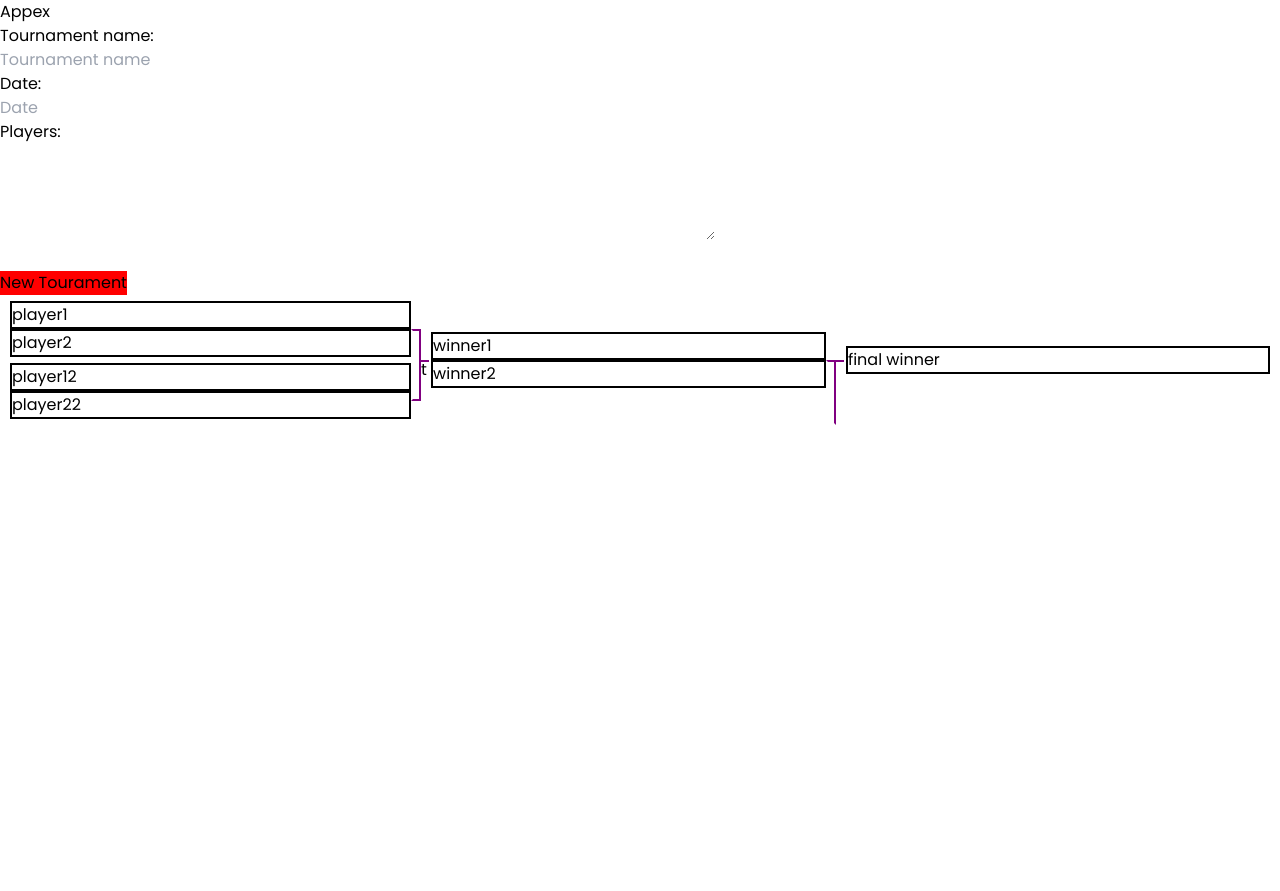
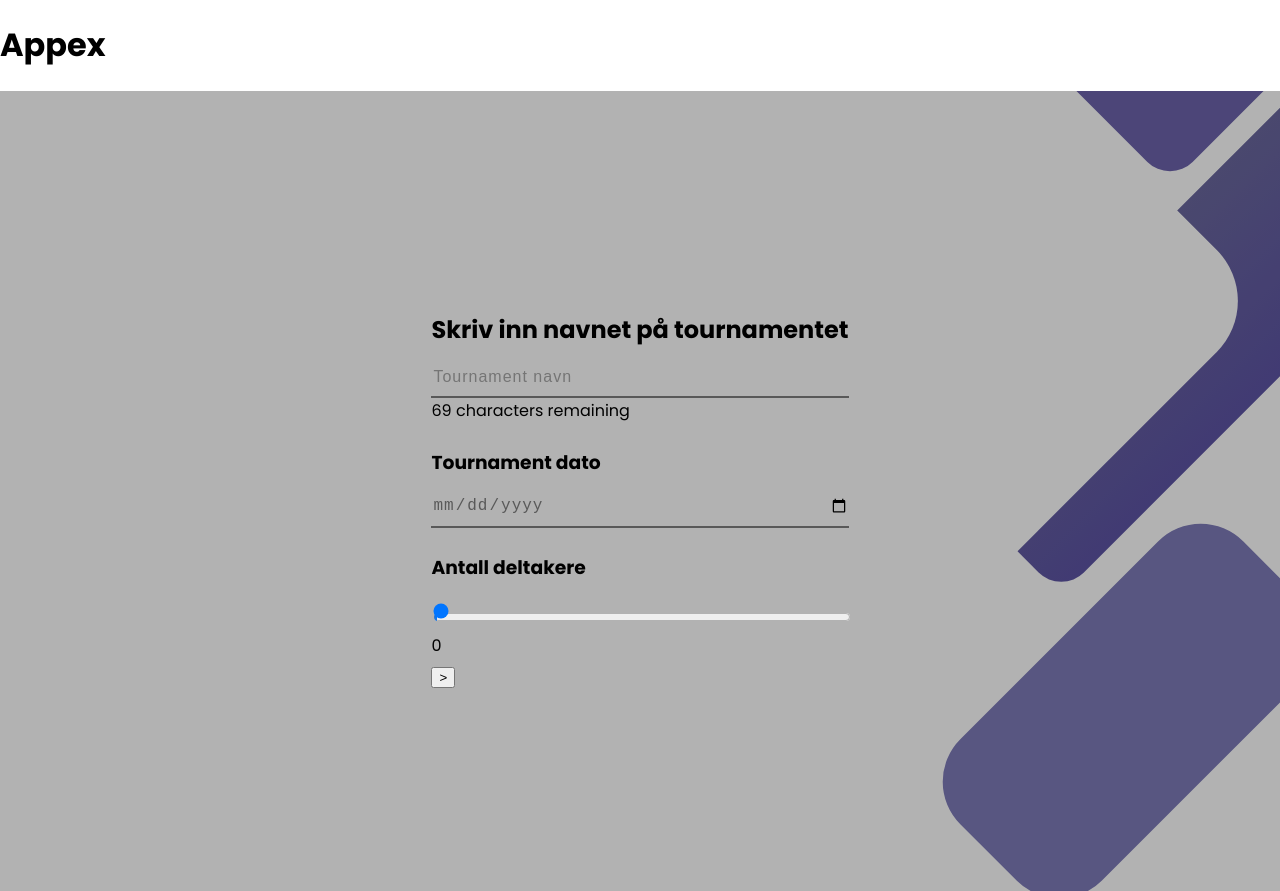
Before and after one commit to ArvidWedtstein/Appex-Tournaments, a Nuxt app in the folder frontend/: page /overview in a window 1280 px wide. Before the commit the page ends 800 px from the top, so only its background shows below. Built offline with nearby package versions, Linux system fonts and the light colour scheme.

Commit message:
pages. farger og colorscheme fikse eg seinare.

```diff
--- a/frontend/nuxt.config.ts
+++ b/frontend/nuxt.config.ts
@@ -2,5 +2,5 @@ import { defineNuxtConfig } from 'nuxt3'
 
 export default defineNuxtConfig({
     css: ['~/style.scss'],
-    buildModules: ['@nuxtjs/tailwindcss']
+    buildModules: []
 })
--- a/frontend/pages/overview.vue
+++ b/frontend/pages/overview.vue
@@ -2,17 +2,45 @@
 
 <template>
   <div>
+    <div v-if="page === 0" class="page">
       <form>
-      <label for="tname">Tournament name:</label><br>
-      <input type="text" id="tname" name="tname" placeholder="Tournament name"><br>
-      <label for="tdate">Date:</label><br>
-      <input type="text" id="tdate" name="tdate" placeholder="Date"><br>
-      <label for="tplayers">Players:</label><br>
-      <!--<textarea id="tplayers" v-model="players" name="tplayers" rows="4" cols="50"></textarea><br><br>-->
+        <div class="inputBox">
+          <h2>Skriv inn navnet på tournamentet</h2>
+          <input v-model.trim="tournamentName" type="text" id="tname" name="tname" placeholder="Tournament navn" maxlength = "69">
+          <span class="limiter">{{ 69 - tournamentName.length }} characters remaining</span>
+        </div>
+        <div class="inputBox">
+          <h3>Tournament dato</h3>
+          <input type="date" id="tdate" name="tdate" placeholder="Dato">
+        </div>
+        <div class="inputBox">
+          <h3>Antall deltakere</h3>
+          <input type="range" min="2" max="69" id="players" v-model.number="playerInt">
+          <span class="limit">{{playerInt}}</span>
+        </div>
+        <div class="inputBox">
+          <button v-on:click="nextPage()">></button>
+        </div>
+      </form>
+      <div class="screen__background">
+        <span class="screen__background__shape screen__background__shape4"></span>
+        <span class="screen__background__shape screen__background__shape3"></span>
+        <span class="screen__background__shape screen__background__shape2"></span>
+        <span class="screen__background__shape screen__background__shape1"></span>
+		  </div>
+    </div>
+    <div v-else-if="page === 1" class="page">
+      <form>
+        <h1 class="title">{{tournamentName}} deltakere</h1>
+        <div v-for="index in playerInt" :key="index" class="deltakere">
+            <input type="text" v-model="players[index]" v-bind:placeholder="`player${index}`">
+        </div>
         <textarea id="tplayers" name="tplayers" rows="4" cols="50"></textarea><br><br>
         <button class="newTournament" v-on:click="newTournament()" type="button">New Tourament</button>
         <!--<input type="submit" value="Submit">-->
       </form>
+    </div>
+    <div v-else-if="page === 2" class="page">
       <div class="tournament-brackets">
         <div class="bracket">
           <div class="round" v-for="round in matches" :key="round">
@@ -38,6 +66,7 @@
         </div>-->
       </div>
     </div>
+  </div>
 </template>
 
 <script>
@@ -46,7 +75,10 @@ export default {
     name: "Tournaments",
     data() {
       return {
-        players: null,
+        page: 0,
+        tournamentName: '',
+        players: 0,
+        playerInt: 0,
         bracketSize: 0,
         matches: [
           [
@@ -65,7 +97,7 @@ export default {
     methods: {
       newTournament() {
         const field = document.getElementById("tplayers").value;
-        this.players = field.split("\n");
+        this.players = field.split("\n").length;
         console.log(this.players)
         this.bracketSize = this.players.length;
         console.log(this.bracketSize)
@@ -74,7 +106,13 @@ export default {
       matchWin(value) {
         //const playerfield = document.getElementByClass(`round-${matchInt}`).getElementByClass("player")
         console.log(value)
-      }
+      },
+      nextPage() {
+        this.page += 1;
+        console.log(this.playerInt)
+        this.playerInt = parseInt(this.playerInt);
+        console.log(parseInt(this.playerInt))
+      },
     },
     mounted() {
 
@@ -82,7 +120,8 @@ export default {
     computed: {
       rounds () {
         return defaultRounds.filter(rounds => rounds <= this.bracketSize)
-      }
+      },
+
     }
 }
 </script>
--- a/frontend/style.scss
+++ b/frontend/style.scss
@@ -1,6 +1,7 @@
 @use "sass:math";
 @import url('https://fonts.googleapis.com/css2?family=Poppins:ital,wght@0,100;0,200;0,300;0,400;0,500;0,600;0,700;0,800;0,900;1,100;1,200;1,300;1,400;1,500;1,600;1,700;1,800;1,900&display=swap');
-
+$inputcolor: rgba(0,0,0,0.5);
+$inputhovercolor: rgba(0,0,0,1);
 $backclr: #edece9;
 .newTournament {
     background: red;
@@ -122,3 +123,101 @@ body{
         position: relative;
     }
 }
+
+.page {
+    display: flex;
+    justify-content: center;
+    align-content: center;
+    align-items: center;
+    position: absolute;
+    width: 100%;
+    height: 100%;
+    background: rgba(0,0,0,0.3);
+    .inputBox {
+        flex: 1 1 auto;
+        padding: 0.2rem;
+        input {
+            position: relative;
+            flex: 1 1 auto;
+            background: transparent;
+            text-align: left;
+            vertical-align: middle;
+            outline: none;
+            width: 100%;
+            border: none;
+            color: $inputcolor;
+            padding-bottom: 10px;
+            font-size: 1rem;
+            letter-spacing: 1px;
+            transition: all 0.3s ease;
+            border-bottom: 2px solid $inputcolor;
+            &:focus {
+                color: $inputhovercolor;
+                border-bottom: 2px solid $inputhovercolor;
+            }
+        }
+    }
+}
+.screen__background {
+	position: absolute;
+	top: 0;
+	left: 0;
+	right: 0;
+	bottom: 0;
+	z-index: -1;
+	-webkit-clip-path: inset(0 0 0 0);
+	clip-path: inset(0 0 0 0);
+    overflow: hidden;
+    /*Riktige farger kommer senere. orker ikke fikse det nå*/
+    .screen__background__shape {
+        transform: rotate(45deg);
+        position: absolute;
+    }
+    .screen__background__shape1 {
+        height: 520px;
+        width: 520px;
+        background: #FFF;
+        top: -50px;
+        right: 120px;
+        border-radius: 0 72px 0 0;
+    }
+    .screen__background__shape2 {
+        height: 220px;
+        width: 220px;
+        background: #6C63AC;
+        top: -172px;
+        right: 0;
+        border-radius: 32px;
+    }
+    .screen__background__shape3 {
+        height: 540px;
+        width: 190px;
+        background: linear-gradient(270deg, #5D54A4, #6A679E);
+        top: -24px;
+        right: 0;
+        border-radius: 32px;
+    }
+    .screen__background__shape4 {
+        height: 400px;
+        width: 200px;
+        background: #7E7BB9;
+        top: 420px;
+        right: 50px;
+        border-radius: 60px;
+    }
+}
+
+
+
+
+
+
+input:-webkit-autofill,
+input:-webkit-autofill:hover,
+input:-webkit-autofill:focus,
+input:-webkit-autofill:active  {
+	-webkit-text-fill-color: White;
+  -webkit-box-shadow: 0 0 0px 1000px #000 inset;
+  box-shadow: 0 0 0px 1000px #000 inset;
+  transition: background-color 5000s ease-in-out 0s;
+}
```
Lines whose indentation alone changed are shown as unchanged.
